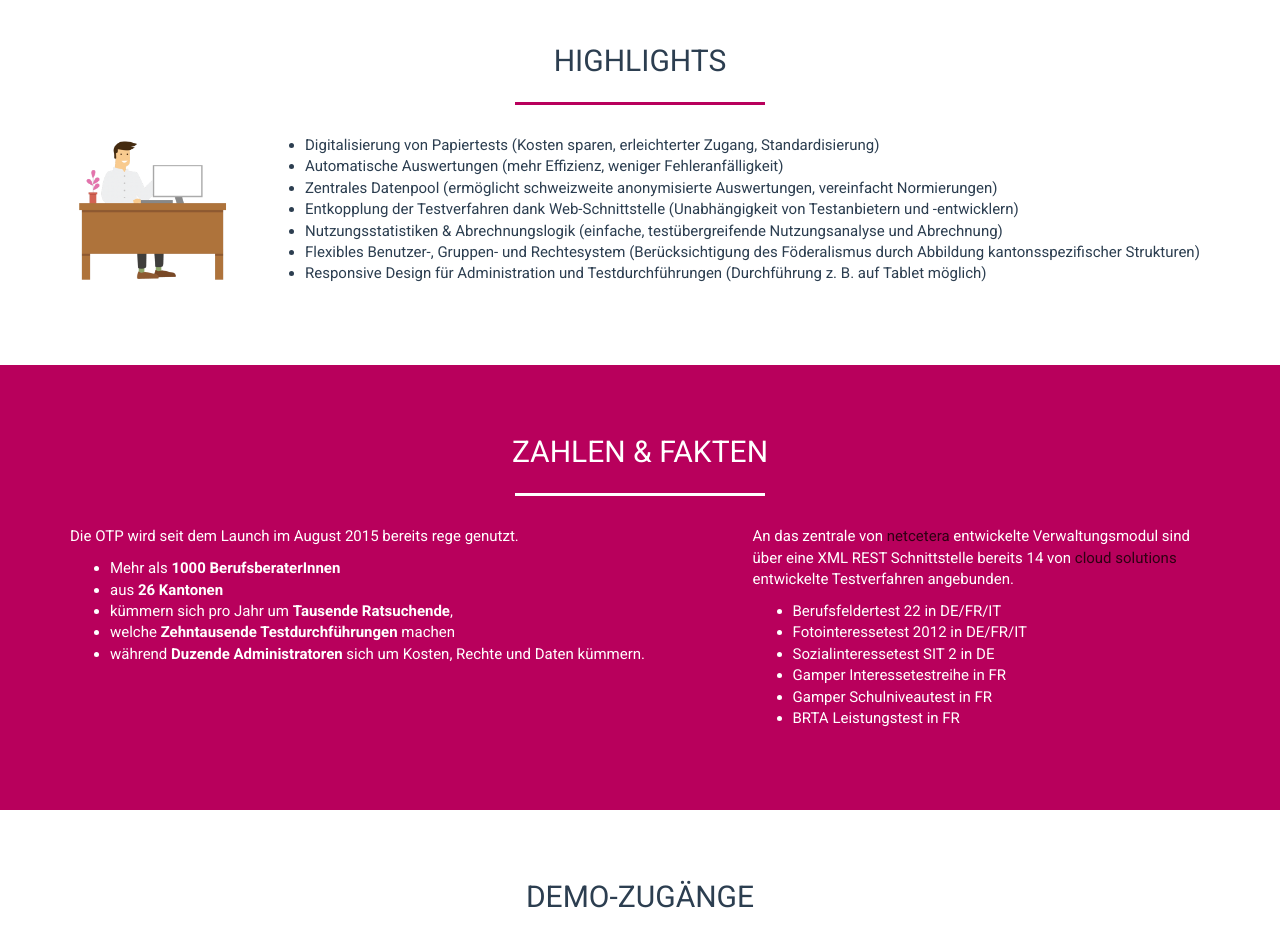
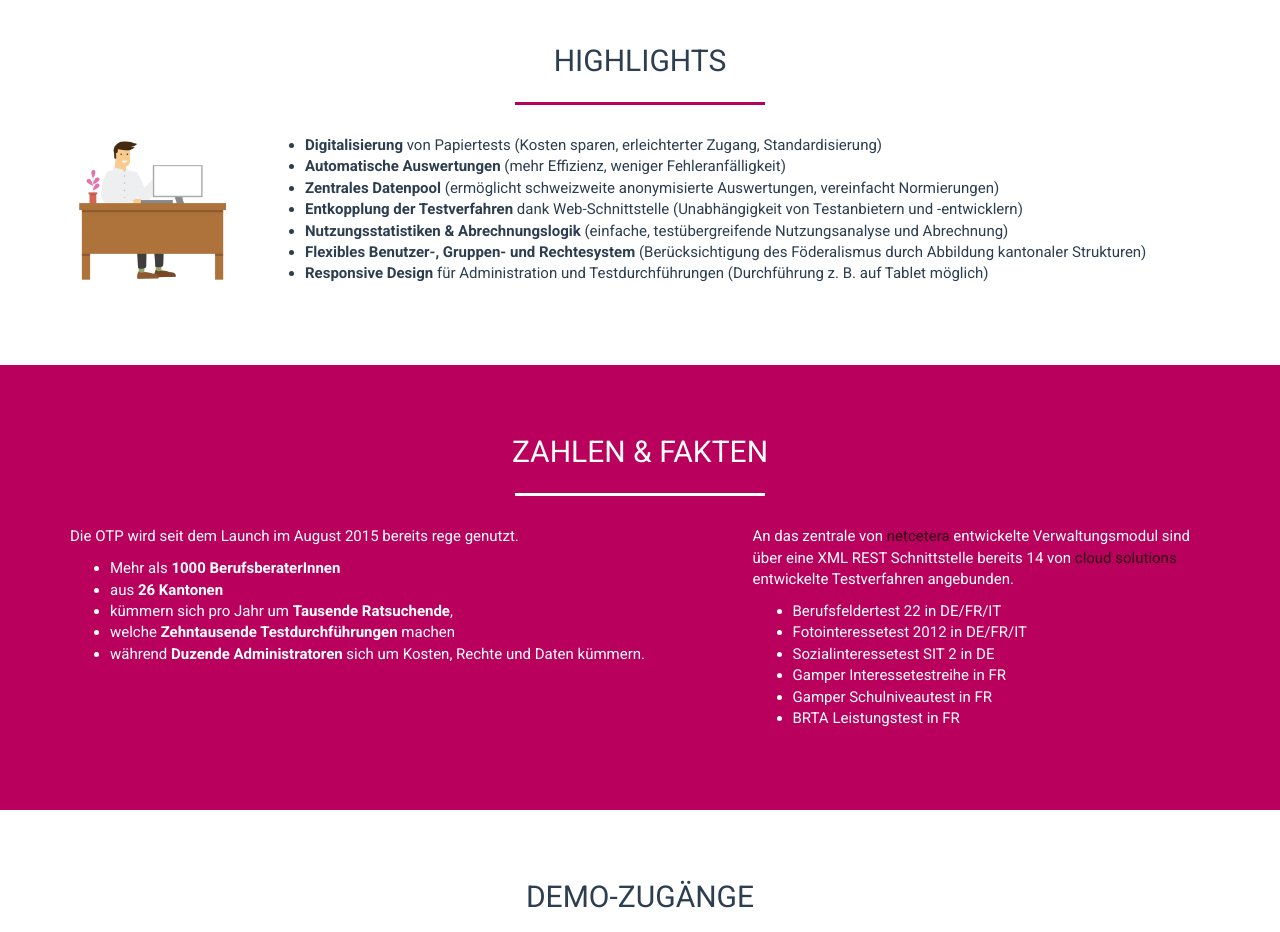
Before and after one commit to cloud-solutions/microsite-sdbb-otp, a website: page public/index.html in a window 1280 px wide. Shown: the part 2360-3292 px from the top of the page. Drawn offline with nearby package versions, Linux system fonts and the light colour scheme; files that its build step writes are made by us from their sources.

Commit message:
improved styles for highlights

```diff
--- a/public/index.html
+++ b/public/index.html
@@ -240,13 +240,13 @@
                 </div>
                 <div class="col-lg-10">
                     <ul>
-                        <li>Digitalisierung von Papiertests (Kosten sparen, erleichterter Zugang, Standardisierung)</li>
-                        <li>Automatische Auswertungen (mehr Effizienz, weniger Fehleranfälligkeit)</li>
-                        <li>Zentrales Datenpool (ermöglicht schweizweite anonymisierte Auswertungen, vereinfacht Normierungen)</li>
-                        <li>Entkopplung der Testverfahren dank Web-Schnittstelle (Unabhängigkeit von Testanbietern und -entwicklern)</li>
-                        <li>Nutzungsstatistiken & Abrechnungslogik (einfache, testübergreifende Nutzungsanalyse und Abrechnung)</li>
-                        <li>Flexibles Benutzer-, Gruppen- und Rechtesystem (Berücksichtigung des Föderalismus durch Abbildung kantonsspezifischer Strukturen)</li>
-                        <li>Responsive Design für Administration und Testdurchführungen (Durchführung z. B. auf Tablet möglich)</li>
+                        <li><strong>Digitalisierung</strong> von Papiertests (Kosten sparen, erleichterter Zugang, Standardisierung)</li>
+                        <li><strong>Automatische Auswertungen</strong> (mehr Effizienz, weniger Fehleranfälligkeit)</li>
+                        <li><strong>Zentrales Datenpool</strong> (ermöglicht schweizweite anonymisierte Auswertungen, vereinfacht Normierungen)</li>
+                        <li><strong>Entkopplung der Testverfahren</strong> dank Web-Schnittstelle (Unabhängigkeit von Testanbietern und -entwicklern)</li>
+                        <li><strong>Nutzungsstatistiken & Abrechnungslogik</strong> (einfache, testübergreifende Nutzungsanalyse und Abrechnung)</li>
+                        <li><strong>Flexibles Benutzer-, Gruppen- und Rechtesystem</strong> (Berücksichtigung des Föderalismus durch Abbildung kantonaler Strukturen)</li>
+                        <li><strong>Responsive Design</strong> für Administration und Testdurchführungen (Durchführung z. B. auf Tablet möglich)</li>
                     </ul>
                 </div>
             </div>
```
